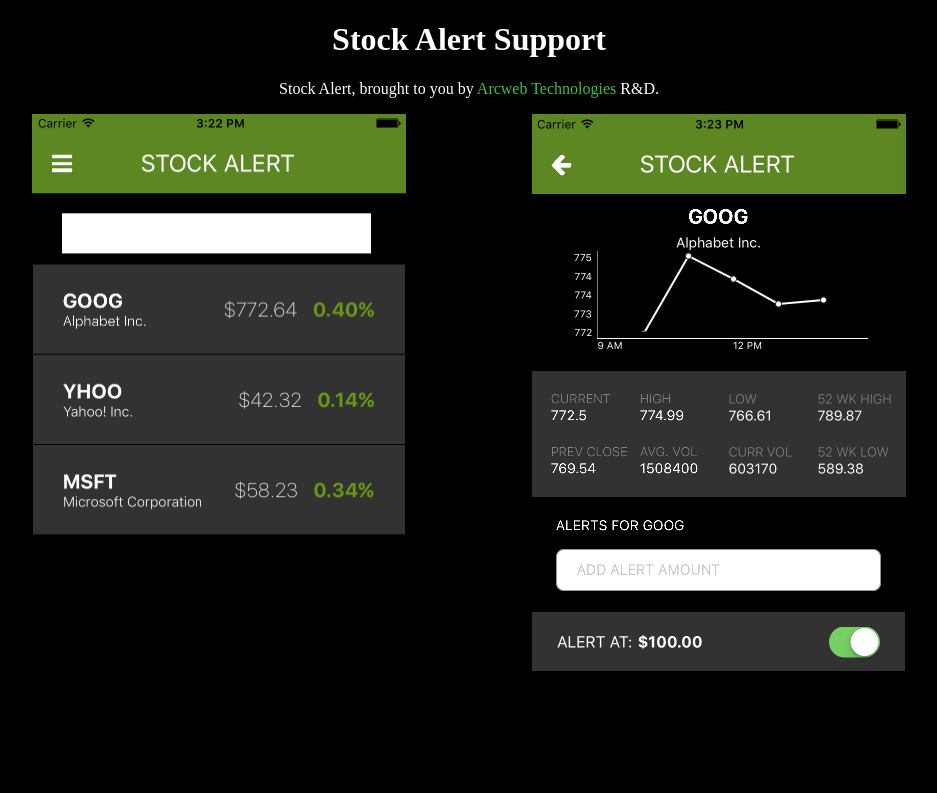
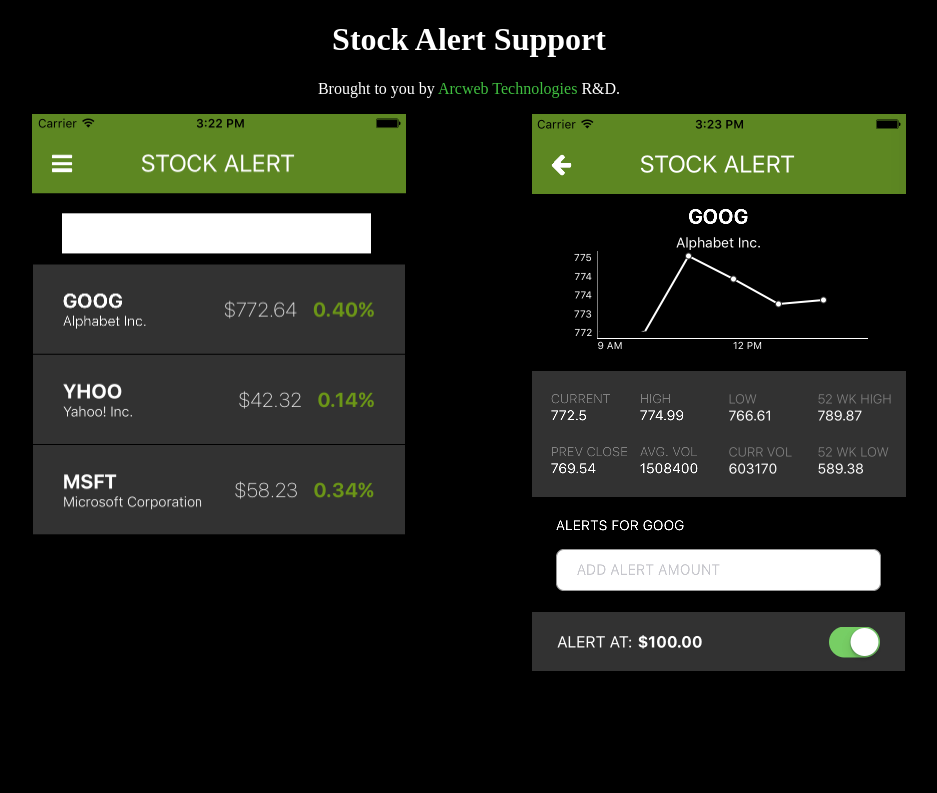
Before and after one commit to rsailor/stock-alert-support, a plain HTML site: page index.html in a window 1280 px wide. Shown: the top 793 px of the page, without its empty margins (171-1108 px from the left). Drawn offline with nearby package versions, Linux system fonts and the light colour scheme.

Commit message:
updates again

```diff
--- a/index.html
+++ b/index.html
@@ -55,7 +55,7 @@
   <body>
     <div class="centered-container">
       <h1>Stock Alert Support</h1>
-      <p>Stock Alert, brought to you by <a href="http://arcweb.co">Arcweb Technologies</a> R&D.</p>
+      <p>Brought to you by <a href="http://arcweb.co">Arcweb Technologies</a> R&D.</p>
       <section id="images">
         <img src="./images/stock_alert_1.png" />
         <img src="./images/stock_alert_2.png" />
```
